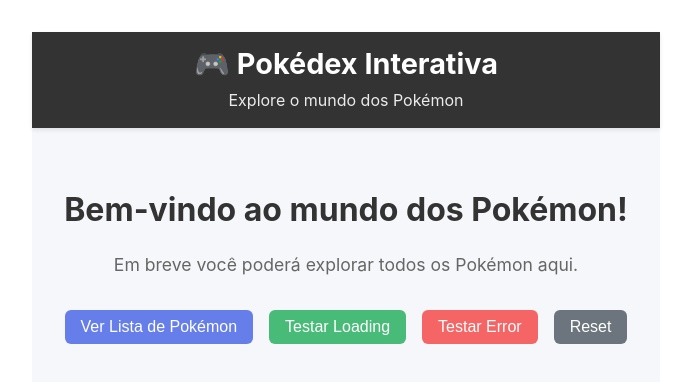
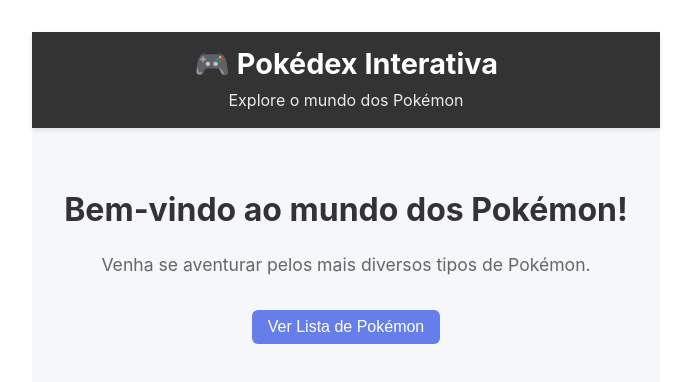
Before and after one commit to BrenoJhonson/Poke-Front2, a React (Vite) app: page / in a window 1280 px wide. Shown: the top 382 px of the page, without its empty margins (294-985 px from the left). Built offline with nearby package versions, Linux system fonts and the light colour scheme.

Commit message:
Adicionei habilidades aos detalhes dos Pokémon e removi o botão de loading, erro e reset que tava na página inicial (tava me dando agonia ver eles lá hihi)

```diff
--- a/src/App.jsx
+++ b/src/App.jsx
@@ -50,44 +50,11 @@
   &:hover {
     background-color: #5a67d8;
   }
-
-  &:nth-child(2) {
-    background-color: #48bb78;
-
-    &:hover {
-      background-color: #38a169;
-    }
-  }
-
-  &:nth-child(3) {
-    background-color: #f56565;
-
-    &:hover {
-      background-color: #e53e3e;
-    }
-  }
-
-  &:nth-child(4) {
-    background-color: #6c757d;
-
-    &:hover {
-      background-color: #5a6268;
-    }
-  }
 `;
 
 function App() {
   const [currentView, setCurrentView] = useState('home') // 'home', 'pokemon', 'pokemon-details', 'loading', 'error'
   const [selectedPokemon, setSelectedPokemon] = useState(null)
-
-  const handleShowLoading = () => {
-    setCurrentView('loading')
-    setTimeout(() => setCurrentView('home'), 2000)
-  }
-
-  const handleShowError = () => {
-    setCurrentView('error')
-  }
 
   const handleReset = () => {
     setCurrentView('home')
@@ -118,20 +85,11 @@
         return (
           <HomeContainer>
             <HomeTitle>Bem-vindo ao mundo dos Pokémon!</HomeTitle>
-            <HomeDescription>Em breve você poderá explorar todos os Pokémon aqui.</HomeDescription>
+            <HomeDescription>Venha se aventurar pelos mais diversos tipos de Pokémon.</HomeDescription>
 
             <ButtonContainer>
               <HomeButton onClick={() => setCurrentView('pokemon')}>
                 Ver Lista de Pokémon
-              </HomeButton>
-              <HomeButton onClick={handleShowLoading}>
-                Testar Loading
-              </HomeButton>
-              <HomeButton onClick={handleShowError}>
-                Testar Error
-              </HomeButton>
-              <HomeButton onClick={handleReset}>
-                Reset
               </HomeButton>
             </ButtonContainer>
           </HomeContainer>
--- a/src/pages/PokemonDetails/PokemonDetails.jsx
+++ b/src/pages/PokemonDetails/PokemonDetails.jsx
@@ -123,6 +123,22 @@
   color: #667eea;
 `;
 
+const AbilityBadge = styled.span`
+  background-color: #667eea;
+  color: white;
+  padding: 0.3rem 0.8rem;
+  border-radius: 15px;
+  font-size: 0.8rem;
+  font-weight: 500;
+  text-transform: capitalize;
+  margin: 0.2rem;
+  display: inline-block;
+`;
+
+const HiddenAbilityBadge = styled(AbilityBadge)`
+  background-color: #f56565;
+`;
+
 function PokemonDetails({ pokemon, onBack }) {
   const getTypeColor = (type) => {
     const colors = {
@@ -204,6 +220,25 @@
             </StatsGrid>
           </div>
         )}
+
+        {pokemon.abilities && (
+          <div style={{ marginTop: '2rem' }}>
+            <SectionTitle>Habilidades:</SectionTitle>
+            <div style={{ display: 'flex', flexWrap: 'wrap', justifyContent: 'center', gap: '0.5rem' }}>
+              {pokemon.abilities.map((abilityInfo, index) => (
+                abilityInfo.is_hidden ? (
+                  <HiddenAbilityBadge key={index} title="Habilidade Oculta">
+                    {abilityInfo.ability.name.replace('-', ' ')} (Oculta)
+                  </HiddenAbilityBadge>
+                ) : (
+                  <AbilityBadge key={index}>
+                    {abilityInfo.ability.name.replace('-', ' ')}
+                  </AbilityBadge>
+                )
+              ))}
+            </div>
+          </div>
+        )}
       </DetailsCard>
     </DetailsContainer>
   );
```
